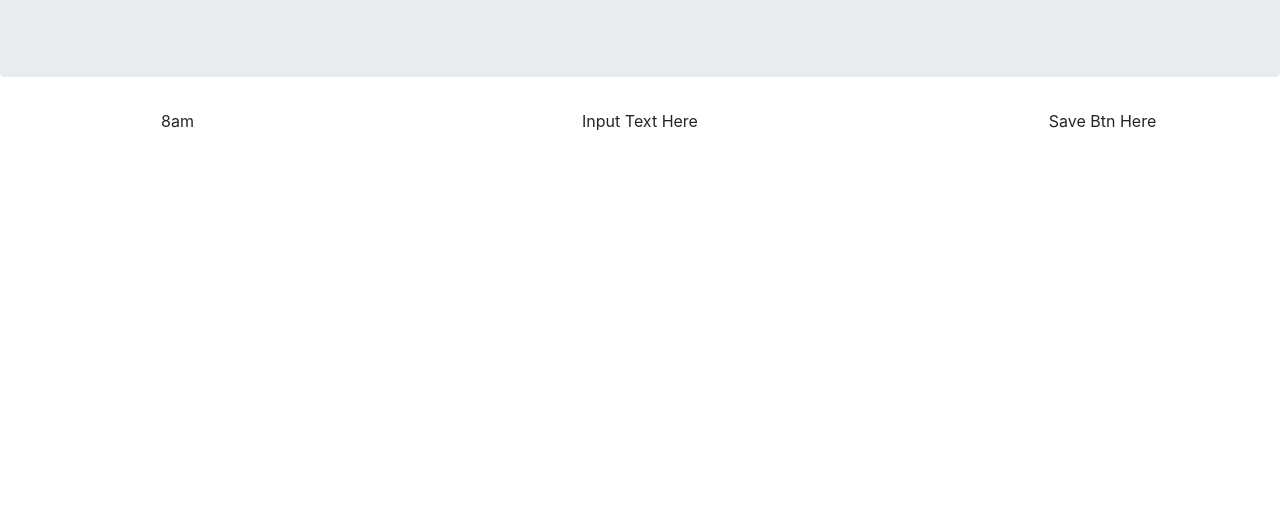
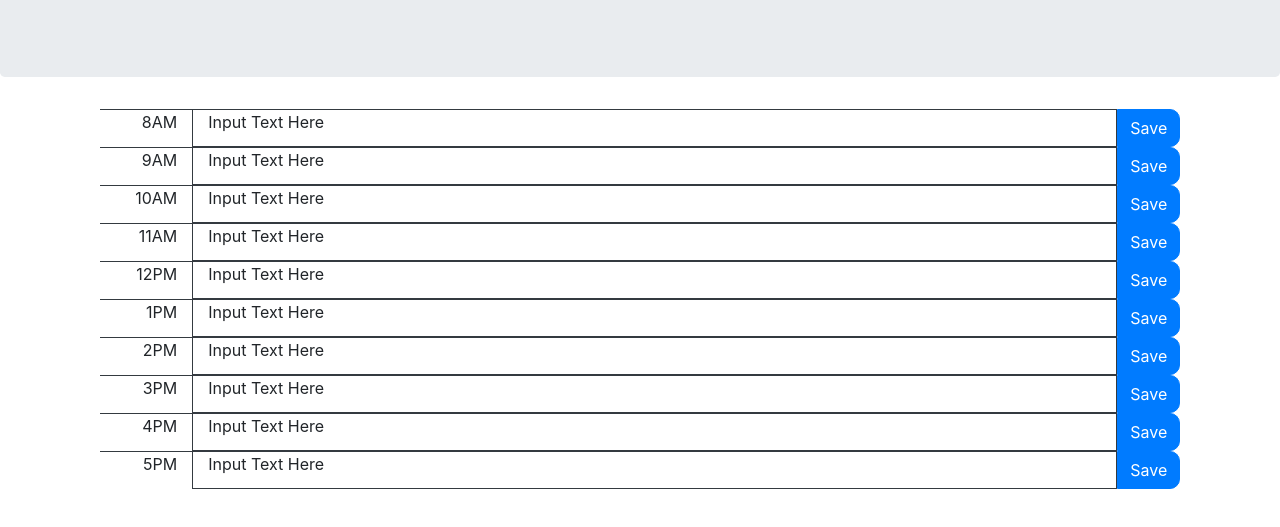
Before and after one commit to EMtheDM/Day_Planner, a plain HTML site: page index.html in a window 1280 px wide. Shown: the part 191-718 px from the top of the page. Drawn offline with nearby package versions, Linux system fonts and the light colour scheme.

Commit message:
added remainder of containers and adjusted button radius in css

```diff
--- a/Assets/css/style.css
+++ b/Assets/css/style.css
@@ -0,0 +1,8 @@
+.btn {
+    border-radius: 0px 10px 10px 0px;
+
+}
+
+/* .button-img::before {
+   background-image: url("assets/images/save_icon.png");
+} */
--- a/index.html
+++ b/index.html
@@ -22,17 +22,180 @@
     </header>
 
     <!-- 8am-9am Container -->
-    <div class="container text-center">
+    <div class="container">
       <div class="container">
-      <div class="row">
-        <div class="col-2">
-          8am
+      <div class="row justify-content-center">
+        <div class="col-1 text-right border-top border-dark">
+          8AM
         </div>
-        <div class="col-8">
+        <div class="col-10 text-left border border-dark">
           Input Text Here
         </div>
-        <div class="col-2">
-          Save Btn Here
+        <button type="button" class="btn btn-primary button-img">Save</button>
+
+          </div>
+        </div>
+      </div>
+      </div>
+    </div>
+
+    <!-- 9am-10am Container -->
+    <div class="container">
+      <div class="container">
+      <div class="row justify-content-center">
+        <div class="col-1 text-right border-top border-dark">
+          9AM
+        </div>
+        <div class="col-10 text-left border border-dark">
+          Input Text Here
+        </div>
+        <button type="button" class="btn btn-primary button-img">Save</button>
+
+          </div>
+        </div>
+      </div>
+      </div>
+    </div>
+
+    <!-- 10am-11am Container -->
+    <div class="container">
+      <div class="container">
+      <div class="row justify-content-center">
+        <div class="col-1 text-right border-top border-dark">
+          10AM
+        </div>
+        <div class="col-10 text-left border border-dark">
+          Input Text Here
+        </div>
+        <button type="button" class="btn btn-primary button-img">Save</button>
+
+          </div>
+        </div>
+      </div>
+      </div>
+    </div>
+
+    <!-- 11am-12pm Container -->
+    <div class="container">
+      <div class="container">
+      <div class="row justify-content-center">
+        <div class="col-1 text-right border-top border-dark">
+          11AM
+        </div>
+        <div class="col-10 text-left border border-dark">
+          Input Text Here
+        </div>
+        <button type="button" class="btn btn-primary button-img">Save</button>
+
+          </div>
+        </div>
+      </div>
+      </div>
+    </div>
+
+    <!-- 12pm-1pm Container -->
+    <div class="container">
+      <div class="container">
+      <div class="row justify-content-center">
+        <div class="col-1 text-right border-top border-dark">
+          12PM
+        </div>
+        <div class="col-10 text-left border border-dark">
+          Input Text Here
+        </div>
+        <button type="button" class="btn btn-primary button-img">Save</button>
+
+          </div>
+        </div>
+      </div>
+      </div>
+    </div>
+
+    <!-- 1pm-2pm Container -->
+    <div class="container">
+      <div class="container">
+      <div class="row justify-content-center">
+        <div class="col-1 text-right border-top border-dark">
+          1PM
+        </div>
+        <div class="col-10 text-left border border-dark">
+          Input Text Here
+        </div>
+        <button type="button" class="btn btn-primary button-img">Save</button>
+
+          </div>
+        </div>
+      </div>
+      </div>
+    </div>
+
+    <!-- 2pm-3pm Container -->
+    <div class="container">
+      <div class="container">
+      <div class="row justify-content-center">
+        <div class="col-1 text-right border-top border-dark">
+          2PM
+        </div>
+        <div class="col-10 text-left border border-dark">
+          Input Text Here
+        </div>
+        <button type="button" class="btn btn-primary button-img">Save</button>
+
+          </div>
+        </div>
+      </div>
+      </div>
+    </div>
+
+    <!-- 3pm-4pm Container -->
+    <div class="container">
+      <div class="container">
+      <div class="row justify-content-center">
+        <div class="col-1 text-right border-top border-dark">
+          3PM
+        </div>
+        <div class="col-10 text-left border border-dark">
+          Input Text Here
+        </div>
+        <button type="button" class="btn btn-primary button-img">Save</button>
+
+          </div>
+        </div>
+      </div>
+      </div>
+    </div>
+
+    <!-- 4pm-5pm Container -->
+    <div class="container">
+      <div class="container">
+      <div class="row justify-content-center">
+        <div class="col-1 text-right border-top border-dark">
+          4PM
+        </div>
+        <div class="col-10 text-left border border-dark">
+          Input Text Here
+        </div>
+        <button type="button" class="btn btn-primary button-img">Save</button>
+
+          </div>
+        </div>
+      </div>
+      </div>
+    </div>
+
+    <!-- 5pm-6pm Container -->
+    <div class="container">
+      <div class="container">
+      <div class="row justify-content-center">
+        <div class="col-1 text-right border-top border-dark">
+          5PM
+        </div>
+        <div class="col-10 text-left border border-dark">
+          Input Text Here
+        </div>
+        <button type="button" class="btn btn-primary button-img">Save</button>
+
+          </div>
         </div>
       </div>
       </div>
@@ -40,6 +203,7 @@
 
 
 
+
     <script src="https://cdnjs.cloudflare.com/ajax/libs/jquery/3.2.1/jquery.min.js"></script>
     <script src="https://cdnjs.cloudflare.com/ajax/libs/moment.js/2.24.0/moment.min.js"></script>
   </body>
```
Also changed, not shown: assets/images/save_icon.png (added), assets/screenshot.gif (renamed from Assets/05-third-party-apis-homework-demo.gif), 1 other file.
